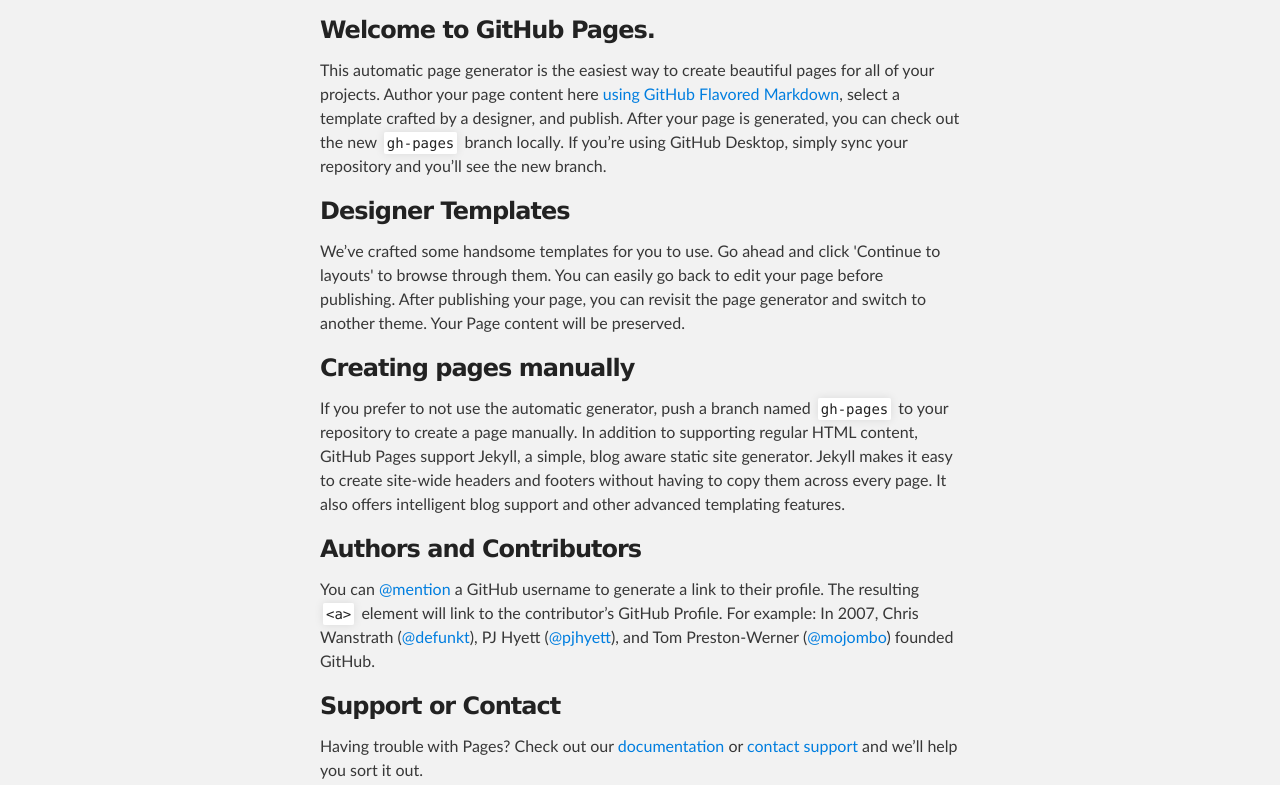
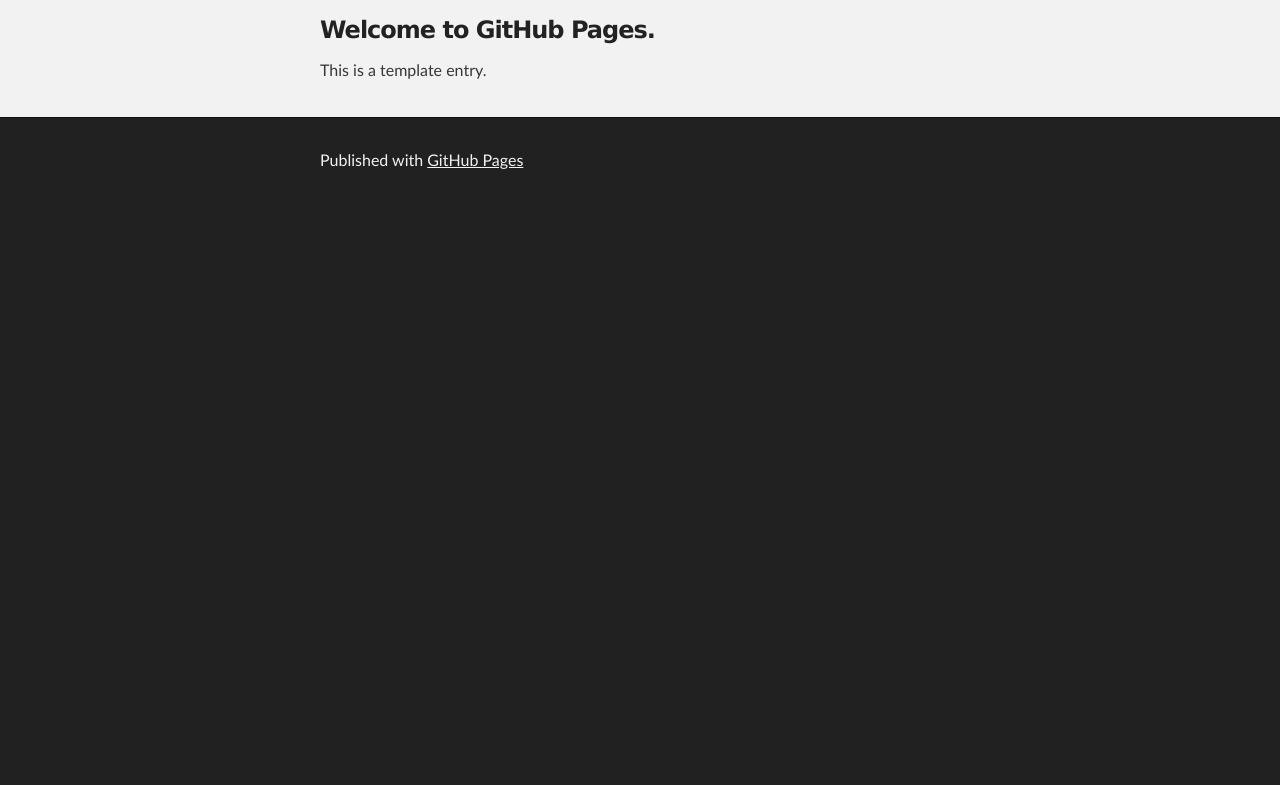
Before and after one commit to jonathanzornio16/jonathanzornio16.github.io, a plain HTML site: page index.html in a window 1280 px wide. Shown: the part 2765-3550 px from the top of the page. After the commit the page ends 2972 px from the top, so only its background shows below. Drawn offline with Linux system fonts and the light colour scheme.

Commit message:
Update index.html

```diff
--- a/index.html
+++ b/index.html
@@ -100,28 +100,7 @@ Overall, Unity is more physics-based than I anticipated, but there will probably
 <h3>
 <a id="welcome-to-github-pages-USE-AS-TEMPLATE" class="anchor" href="#welcome-to-github-pages" aria-hidden="true"><span aria-hidden="true" class="octicon octicon-link"></span></a>Welcome to GitHub Pages.</h3>
 
-<p>This automatic page generator is the easiest way to create beautiful pages for all of your projects. Author your page content here <a href="https://guides.github.com/features/mastering-markdown/">using GitHub Flavored Markdown</a>, select a template crafted by a designer, and publish. After your page is generated, you can check out the new <code>gh-pages</code> branch locally. If you’re using GitHub Desktop, simply sync your repository and you’ll see the new branch.</p>
-
-<h3>
-
-<a id="designer-templates" class="anchor" href="#designer-templates" aria-hidden="true"><span aria-hidden="true" class="octicon octicon-link"></span></a>Designer Templates</h3>
-
-<p>We’ve crafted some handsome templates for you to use. Go ahead and click 'Continue to layouts' to browse through them. You can easily go back to edit your page before publishing. After publishing your page, you can revisit the page generator and switch to another theme. Your Page content will be preserved.</p>
-
-<h3>
-<a id="creating-pages-manually" class="anchor" href="#creating-pages-manually" aria-hidden="true"><span aria-hidden="true" class="octicon octicon-link"></span></a>Creating pages manually</h3>
-
-<p>If you prefer to not use the automatic generator, push a branch named <code>gh-pages</code> to your repository to create a page manually. In addition to supporting regular HTML content, GitHub Pages support Jekyll, a simple, blog aware static site generator. Jekyll makes it easy to create site-wide headers and footers without having to copy them across every page. It also offers intelligent blog support and other advanced templating features.</p>
-
-<h3>
-<a id="authors-and-contributors" class="anchor" href="#authors-and-contributors" aria-hidden="true"><span aria-hidden="true" class="octicon octicon-link"></span></a>Authors and Contributors</h3>
-
-<p>You can <a href="https://help.github.com/articles/basic-writing-and-formatting-syntax/#mentioning-users-and-teams" class="user-mention">@mention</a> a GitHub username to generate a link to their profile. The resulting <code>&lt;a&gt;</code> element will link to the contributor’s GitHub Profile. For example: In 2007, Chris Wanstrath (<a href="https://github.com/defunkt" class="user-mention">@defunkt</a>), PJ Hyett (<a href="https://github.com/pjhyett" class="user-mention">@pjhyett</a>), and Tom Preston-Werner (<a href="https://github.com/mojombo" class="user-mention">@mojombo</a>) founded GitHub.</p>
-
-<h3>
-<a id="support-or-contact" class="anchor" href="#support-or-contact" aria-hidden="true"><span aria-hidden="true" class="octicon octicon-link"></span></a>Support or Contact</h3>
-
-<p>Having trouble with Pages? Check out our <a href="https://help.github.com/pages">documentation</a> or <a href="https://github.com/contact">contact support</a> and we’ll help you sort it out.</p>
+<p>  This is a template entry.  </p>
       </section>
     </div>
 
```
